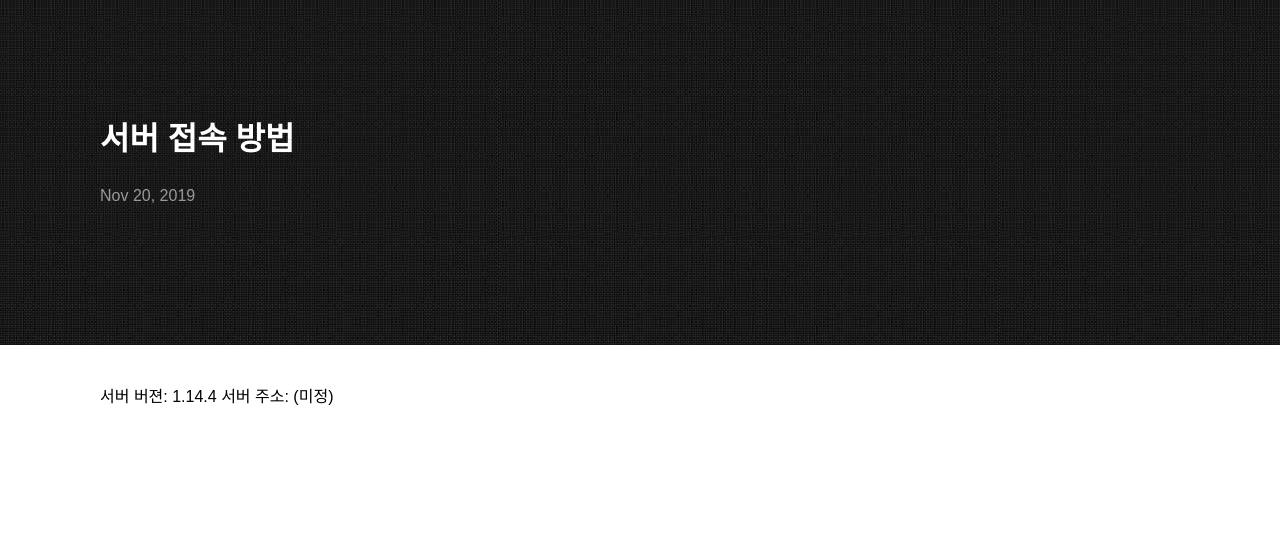
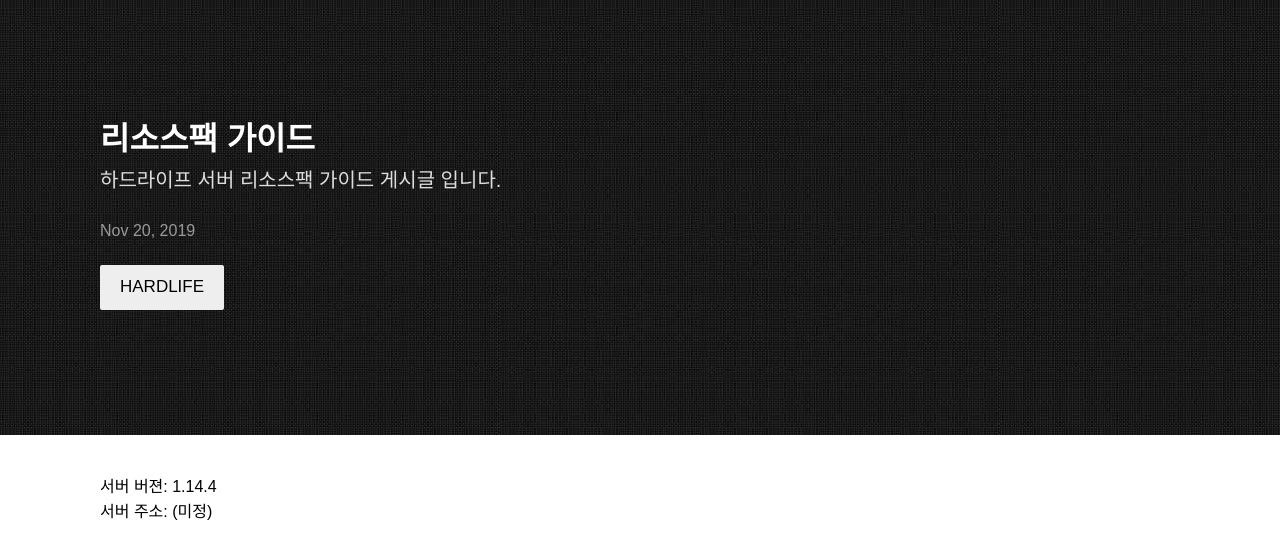
Before and after one commit to dueilee0/dueilee0.github.io, a Jekyll site: the page built from _posts/2019-11-20-서버-접속-방법.markdown, in a window 1280 px wide. Shown: the top 559 px of the page. Built offline with Jekyll 4.4.1, drawn with Linux system fonts in a browser that asks for light colours; some web fonts are replaced; our own code applies the rules of GitHub Pages for plain Markdown files.

Commit message:
Update 2019-11-20-서버-접속-방법.markdown

```diff
--- a/_posts/2019-11-20-서버-접속-방법.markdown
+++ b/_posts/2019-11-20-서버-접속-방법.markdown
@@ -1,2 +1,9 @@
+---
+layout: post
+title:  "리소스팩 가이드"
+description: 하드라이프 서버 리소스팩 가이드 게시글 입니다.
+date:   2019-11-20 21:03:36
+categories: HARDLIFE
+---
 서버 버젼: 1.14.4
 서버 주소: (미정)
```
